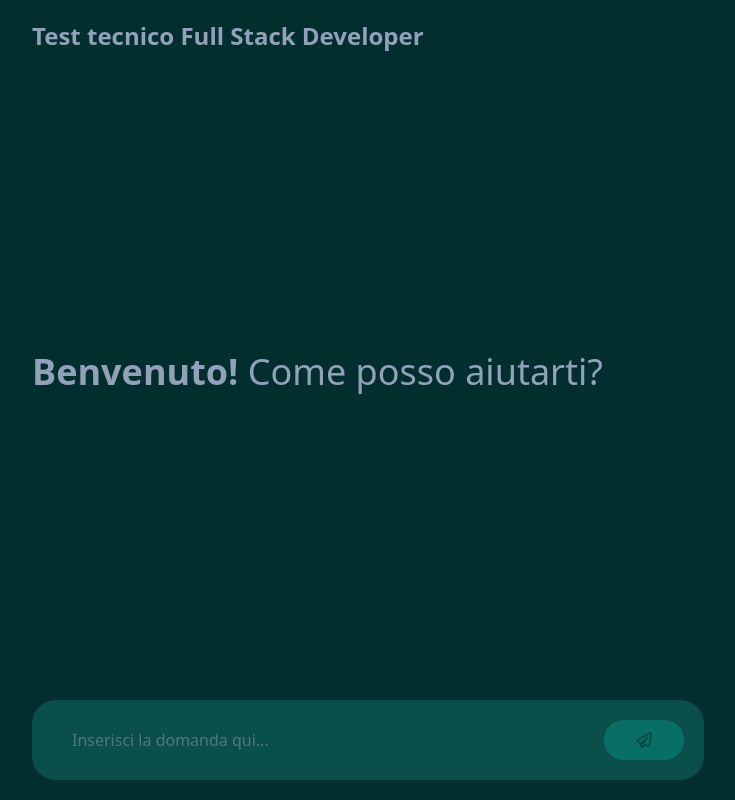
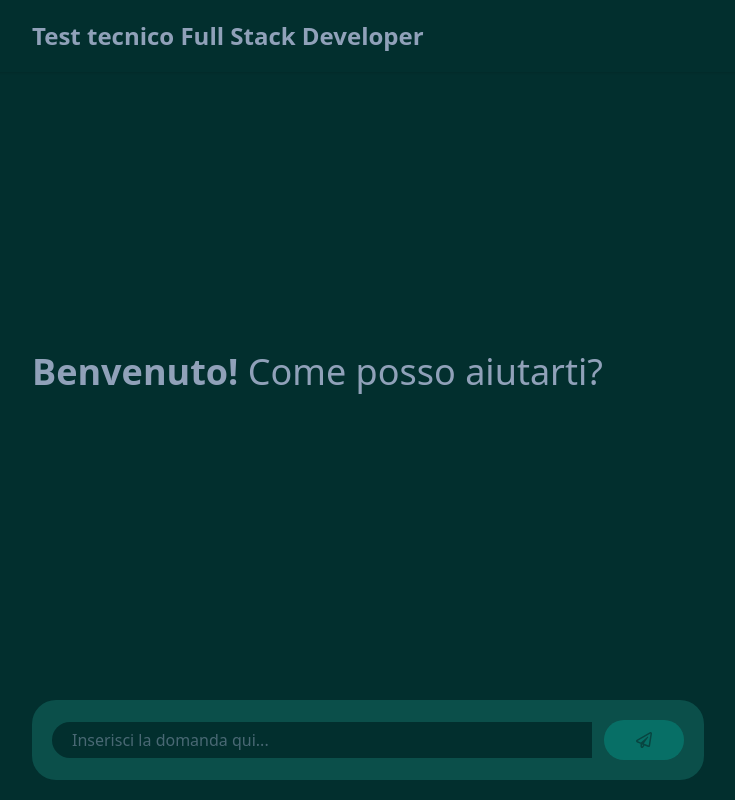
Before and after one commit to mattzone/test-fullstack-datapizza, a Next.js app in the folder frontend/: page / in a window 1280 px wide. Shown: the whole page, without its empty margins (272-1007 px from the left). Built offline with nearby package versions, Linux system fonts and the light colour scheme.

Commit message:
mod scrollbar and input bg

```diff
--- a/frontend/src/components/input.tsx
+++ b/frontend/src/components/input.tsx
@@ -56,7 +56,7 @@ const Input = ({
     >
       <div className="flex sm:px-5 sm:py-5 px-2 py-1.5 rounded-3xl bg-teal-900 sm:text-base text-sm h-fit items-center">
         <textarea
-          className="w-full text-slate-400 px-5 resize-none py-1.5 max-h-72 outline-0 h-auto"
+          className="w-full text-slate-400 px-5 resize-none py-1.5 max-h-72 outline-0 h-auto bg-teal-950 rounded-l-3xl"
           placeholder="Inserisci la domanda qui..."
           onChange={(e) => {
             setText(e.target.value);
--- a/frontend/src/styles/globals.css
+++ b/frontend/src/styles/globals.css
@@ -12,7 +12,6 @@
 /* Handle */
 ::-webkit-scrollbar-thumb {
   background: #00bba855;
-  border-radius: 10px;
 }
 
 /* Handle on hover */
```
